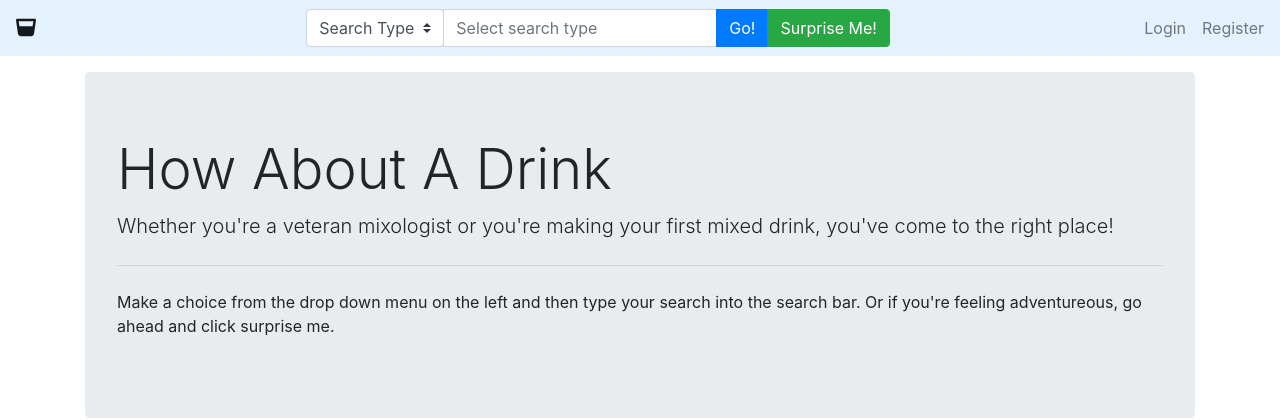
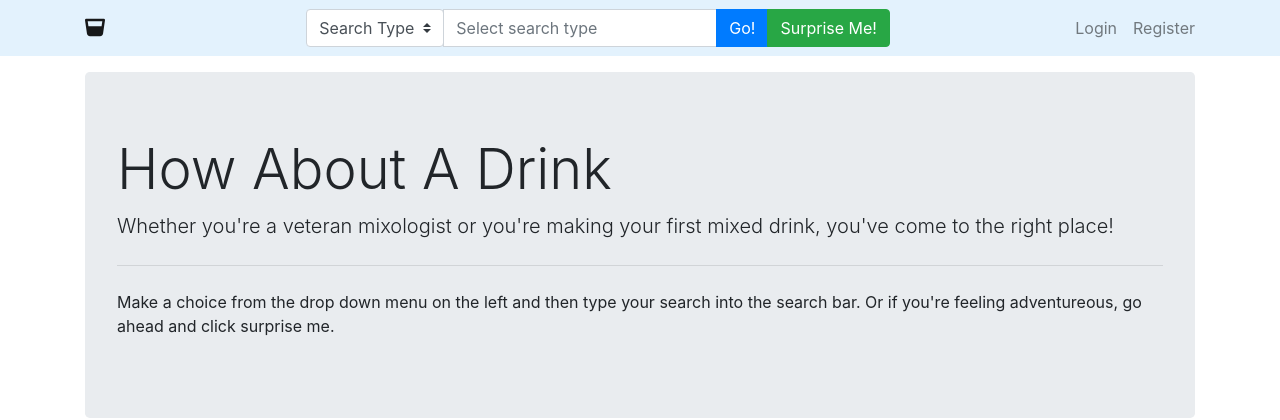
Before and after one commit to icym1lk/how-about-a-drink, a Flask app: page / in a window 1280 px wide. Shown: the top 420 px of the page. Run offline with Flask 2, Linux system fonts and the light colour scheme; some libraries are stand-ins or nearby versions.

Commit message:
Put navbar in container

```diff
--- a/templates/base.html
+++ b/templates/base.html
@@ -12,12 +12,12 @@
     <title>{% block title %}{% endblock %}</title>
 </head>
 <body>
-    <nav class="navbar navbar-light" style="background-color: #e3f2fd;">
+    <nav class="navbar navbar-light justify-content-between" style="background-color: #e3f2fd;">
+        <div class="container">
             <a class="navbar-brand" href="/"><i class="fas fa-glass-whiskey"></i></a>
+
             <form class="form-inline mr-auto ml-auto">
                 {% include "_form.html" %}
-            <!-- <input class="form-control mr-sm-2" type="search" placeholder="Search" aria-label="Search">
-            <button class="btn btn-outline-success my-2 my-sm-0" type="submit">Search</button> -->
             </form>
 
             <ul class="navbar-nav flex-row float-right">
@@ -34,6 +34,7 @@
                     </li>
                 {% endif %}
             </ul>
+        </div>
     </nav>
 
     <div class="container" style="margin-top: 1em">
```
Lines whose indentation alone changed are shown as unchanged.
